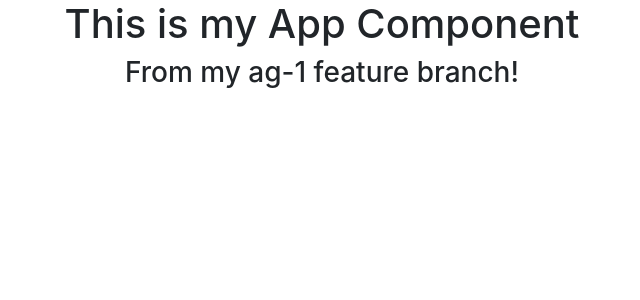
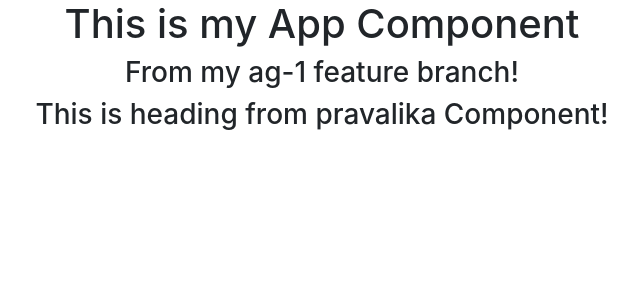
Before and after one commit to Alexg1021/testing-gitflow, a React (Create React App) app: page / in a window 1280 px wide. Shown: the top 300 px of the page, without its empty margins (318-958 px from the left). Built offline with nearby package versions, Linux system fonts and the light colour scheme.

Commit message:
feat:Added heading tag

```diff
--- a/src/App.js
+++ b/src/App.js
@@ -1,10 +1,12 @@
 import './App.css';
+import Pravalika from './Pravalika.js';
 
 const App = () => {
   return (
     <div className='App'>
       <h1>This is my App Component</h1>
       <h3>From my ag-1 feature branch!</h3>
+      <Pravalika/>
     </div>
   );
 };
--- /dev/null
+++ b/src/Pravalika.js
@@ -0,0 +1,7 @@
+const Pravalika=()=>{
+  return(
+    <h3>This is heading from pravalika Component!</h3>
+  )
+}
+
+export default Pravalika;
```
